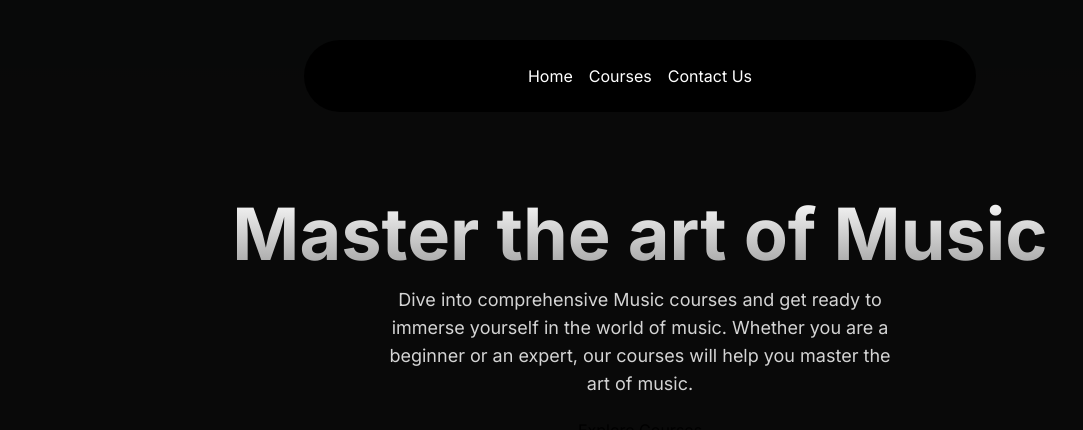
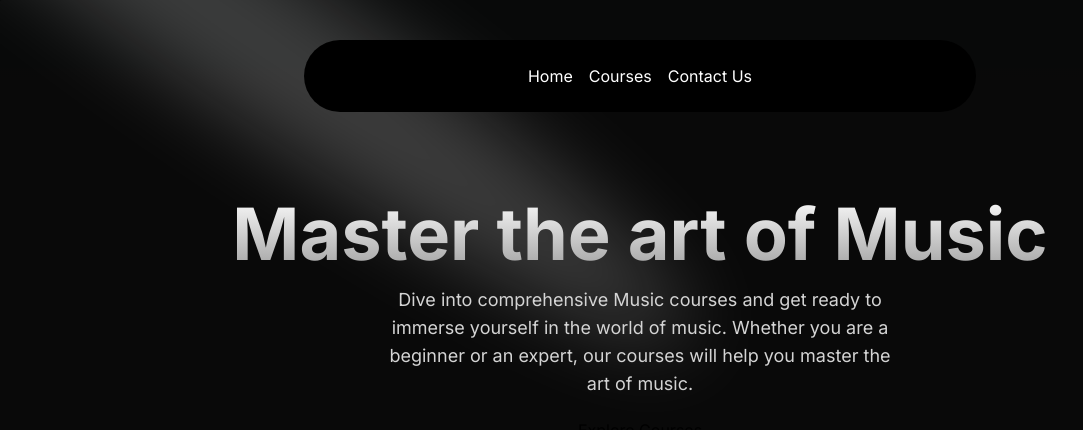
Before and after one commit to Cybrite/find-music, a Next.js app: page / in a window 1280 px wide. Shown: the top 430 px of the page, without its empty margins (0-1083 px from the left). Built offline with nearby package versions, Linux system fonts and the light colour scheme.

Commit message:
feat: SpotLight

```diff
--- a/src/components/Hero.tsx
+++ b/src/components/Hero.tsx
@@ -1,8 +1,15 @@
 import Link from "next/link";
+import React from "react";
+import { cn } from "@/utils/cn";
+import { Spotlight } from "./ui/Spotlight";
 
 function Hero() {
   return (
     <div className="h-auto md:h-[40rem] w-full rounded-sm flex flex-col items-center justify-center relative overflow-hidden mx-auto py-10 md:py-0 text-center">
+      <Spotlight
+        className="-top-40 left-0 md:left-60 md:-top-20"
+        fill="white"
+      />
       <div className="p-4 relative z-10 w-full ">
         <h1 className="mt-20 md:mt-0 text-4xl md:text-7xl font-bold bg-clip-text text-transparent bg-gradient-to-b from-neutral-50 to-neutral-400">
           Master the art of Music
--- /dev/null
+++ b/src/components/ui/Spotlight.tsx
@@ -0,0 +1,56 @@
+import React from "react";
+import { cn } from "@/utils/cn";
+
+type SpotlightProps = {
+  className?: string;
+  fill?: string;
+};
+
+export const Spotlight = ({ className, fill }: SpotlightProps) => {
+  return (
+    <svg
+      className={cn(
+        "animate-spotlight pointer-events-none absolute z-[1]  h-[169%] w-[138%] lg:w-[84%] opacity-0",
+        className
+      )}
+      xmlns="http://www.w3.org/2000/svg"
+      viewBox="0 0 3787 2842"
+      fill="none"
+    >
+      <g filter="url(#filter)">
+        <ellipse
+          cx="1924.71"
+          cy="273.501"
+          rx="1924.71"
+          ry="273.501"
+          transform="matrix(-0.822377 -0.568943 -0.568943 0.822377 3631.88 2291.09)"
+          fill={fill || "white"}
+          fillOpacity="0.21"
+        ></ellipse>
+      </g>
+      <defs>
+        <filter
+          id="filter"
+          x="0.860352"
+          y="0.838989"
+          width="3785.16"
+          height="2840.26"
+          filterUnits="userSpaceOnUse"
+          colorInterpolationFilters="sRGB"
+        >
+          <feFlood floodOpacity="0" result="BackgroundImageFix"></feFlood>
+          <feBlend
+            mode="normal"
+            in="SourceGraphic"
+            in2="BackgroundImageFix"
+            result="shape"
+          ></feBlend>
+          <feGaussianBlur
+            stdDeviation="151"
+            result="effect1_foregroundBlur_1065_8"
+          ></feGaussianBlur>
+        </filter>
+      </defs>
+    </svg>
+  );
+};
--- a/tailwind.config.ts
+++ b/tailwind.config.ts
@@ -9,6 +9,21 @@
   darkMode: "class",
   theme: {
     extend: {
+      animation: {
+        spotlight: "spotlight 2s ease .75s 1 forwards",
+      },
+      keyframes: {
+        spotlight: {
+          "0%": {
+            opacity: "0",
+            transform: "translate(-72%, -62%) scale(0.5)",
+          },
+          "100%": {
+            opacity: "1",
+            transform: "translate(-50%,-40%) scale(1)",
+          },
+        },
+      },
       backgroundImage: {
         "gradient-radial": "radial-gradient(var(--tw-gradient-stops))",
         "gradient-conic":
```
